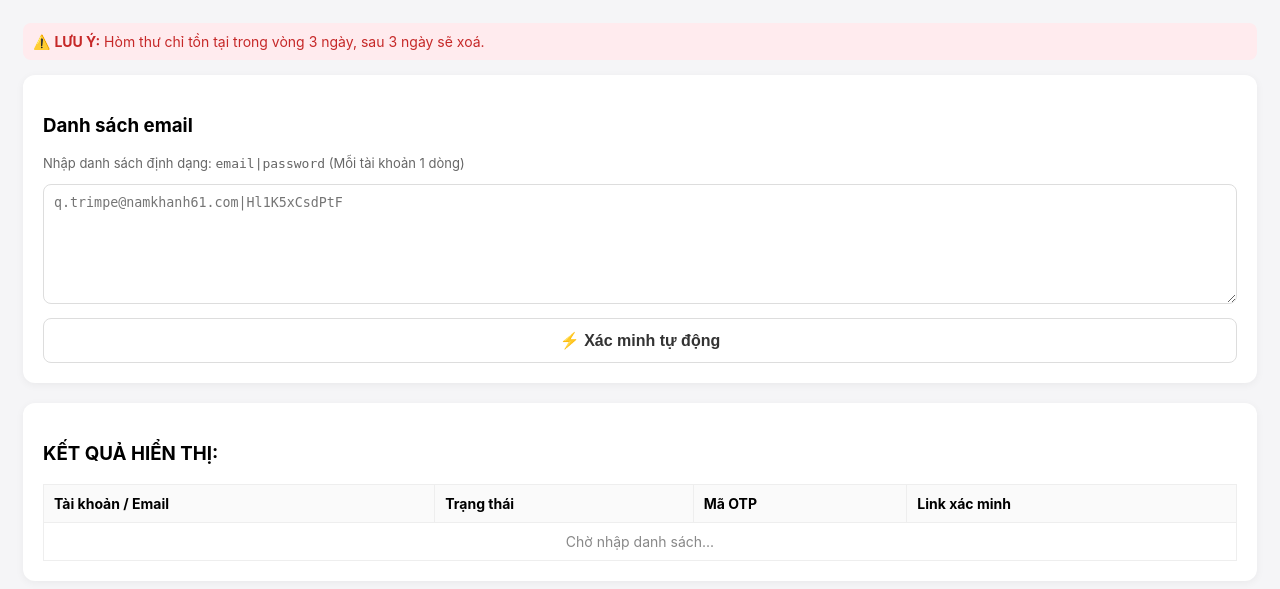
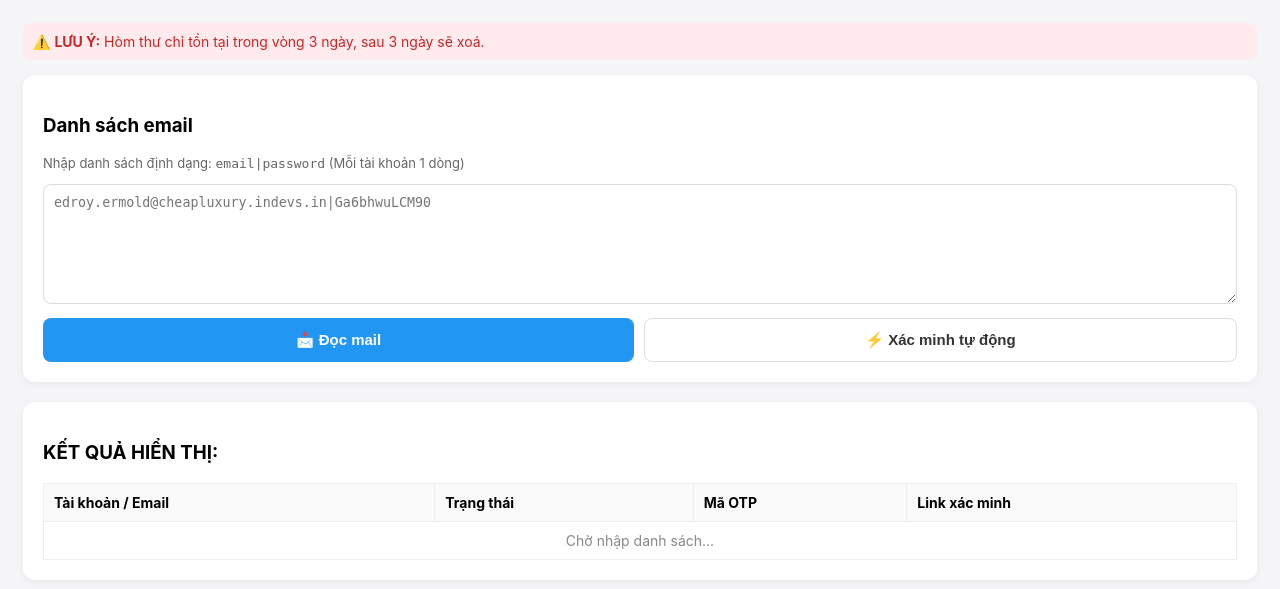
Before and after one commit to quocbaouwu-ux/web_checker, a Flask app: page / in a window 1280 px wide. Shown: the top 589 px of the page. Run offline with Flask 3, Linux system fonts and the light colour scheme.

Commit message:
Update index.html

```diff
--- a/templates/index.html
+++ b/templates/index.html
@@ -9,7 +9,10 @@
         .card { background: white; padding: 20px; border-radius: 12px; box-shadow: 0 2px 8px rgba(0,0,0,0.05); margin-bottom: 20px; }
         .alert { background: #ffebee; color: #c62828; padding: 10px; border-radius: 8px; margin-bottom: 15px; font-size: 14px; }
         textarea { width: 100%; height: 120px; border: 1px solid #ddd; border-radius: 8px; padding: 10px; font-family: monospace; box-sizing: border-box; }
-        .btn { width: 100%; padding: 12px; border: none; border-radius: 8px; font-size: 16px; font-weight: bold; cursor: pointer; margin-top: 10px; transition: 0.2s; }
+        .btn-group { display: flex; gap: 10px; margin-top: 10px; }
+        .btn { flex: 1; padding: 12px; border: none; border-radius: 8px; font-size: 15px; font-weight: bold; cursor: pointer; transition: 0.2s; }
+        .btn-read { background: #2196F3; color: white; }
+        .btn-read:hover { background: #1e88e5; }
         .btn-auto { background: #ffffff; color: #333; border: 1px solid #ddd; }
         .btn-auto:hover { background: #f0f0f0; }
         table { width: 100%; border-collapse: collapse; margin-top: 10px; }
@@ -28,11 +31,16 @@
     <div class="card">
         <h3>Danh sách email</h3>
         <p style="font-size: 13px; color: #666;">Nhập danh sách định dạng: <code>email|password</code> (Mỗi tài khoản 1 dòng)</p>
-        <textarea id="emailInput" placeholder="q.trimpe@namkhanh61.com|Hl1K5xCsdPtF"></textarea>
+        <textarea id="emailInput" placeholder="edroy.ermold@cheapluxury.indevs.in|Ga6bhwuLCM90"></textarea>
 
-        <button class="btn btn-auto" id="btnVerify" onclick="processVerify()">
-            ⚡ Xác minh tự động
-        </button>
+        <div class="btn-group">
+            <button class="btn btn-read" id="btnRead" onclick="processVerify(false)">
+                📩 Đọc mail
+            </button>
+            <button class="btn btn-auto" id="btnAuto" onclick="processVerify(true)">
+                ⚡ Xác minh tự động
+            </button>
+        </div>
     </div>
 
     <div class="card">
@@ -55,8 +63,9 @@
     </div>
 
     <script>
-        async function processVerify() {
-            const btn = document.getElementById('btnVerify');
+        async function processVerify(isAutoClick) {
+            const btnRead = document.getElementById('btnRead');
+            const btnAuto = document.getElementById('btnAuto');
             const input = document.getElementById('emailInput').value.trim();
             const tbody = document.getElementById('resultBody');
 
@@ -67,15 +76,18 @@
 
             const lines = input.split('\n').map(l => l.trim()).filter(l => l.length > 0);
 
-            btn.disabled = true;
-            btn.innerText = "⌛ Đang xác minh tự động...";
-            tbody.innerHTML = `<tr><td colspan="4" style="text-align: center;">Đang kiểm tra ${lines.length} tài khoản...</td></tr>`;
+            btnRead.disabled = true;
+            btnAuto.disabled = true;
+            tbody.innerHTML = `<tr><td colspan="4" style="text-align: center;">Đang xử lý ${lines.length} tài khoản...</td></tr>`;
 
             try {
                 const response = await fetch('/api/verify', {
                     method: 'POST',
                     headers: { 'Content-Type': 'application/json' },
-                    body: JSON.stringify({ accounts: lines })
+                    body: JSON.stringify({
+                        accounts: lines,
+                        auto_click: isAutoClick
+                    })
                 });
 
                 const data = await response.json();
@@ -107,8 +119,8 @@
             } catch (err) {
                 tbody.innerHTML = `<tr><td colspan="4" style="text-align: center; color: red;">Lỗi kết nối Server!</td></tr>`;
             } finally {
-                btn.disabled = false;
-                btn.innerText = "⚡ Xác minh tự động";
+                btnRead.disabled = false;
+                btnAuto.disabled = false;
             }
         }
     </script>
```
